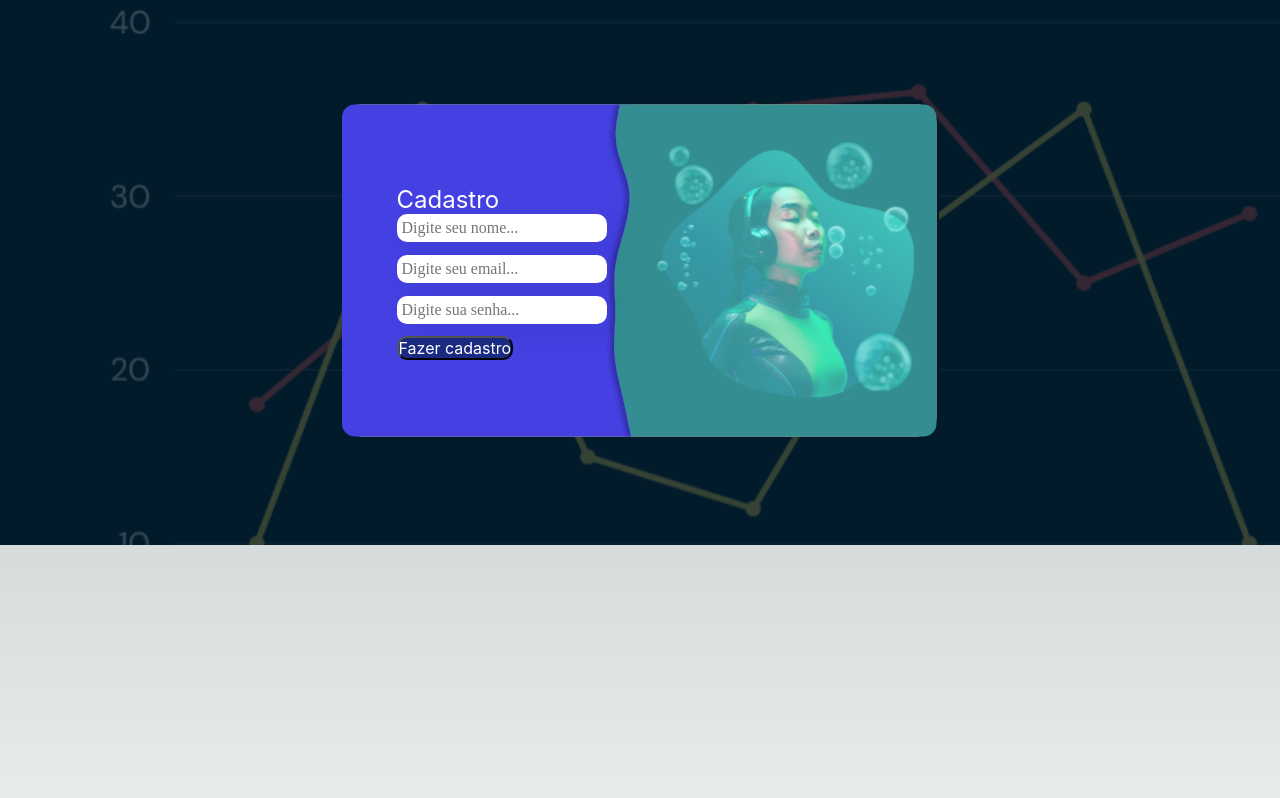
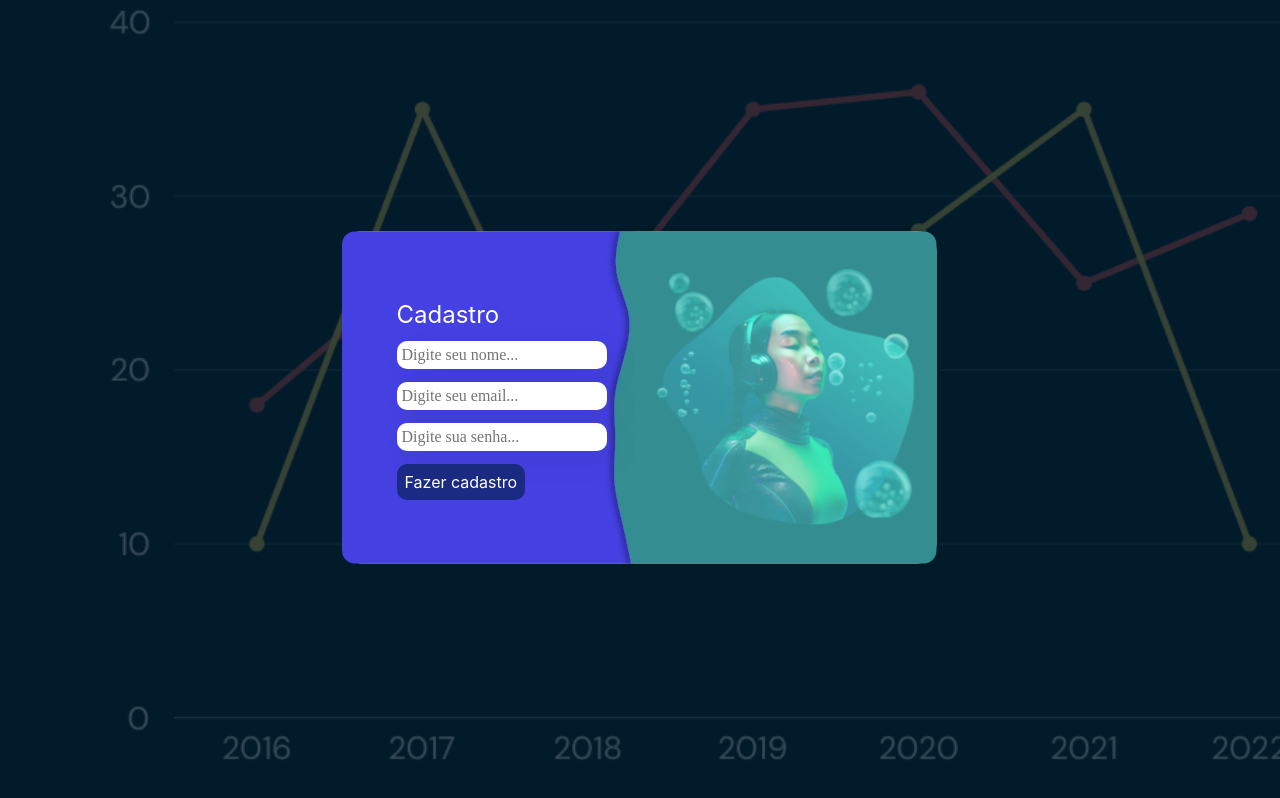
Before and after one commit to leonardobezrr/easytrade-frontend, a Next.js app: page /cadastro in a window 1280 px wide. Built offline with nearby package versions, Linux system fonts and the light colour scheme.

Commit message:
correções na tela de cadastro

```diff
--- a/src/pages/cadastro/cadastro.module.css
+++ b/src/pages/cadastro/cadastro.module.css
@@ -1,10 +1,12 @@
 .container{
     background-color: #021b2b;
+    width: 100%;
+    height: 100vh;
 }
 
 .imagem{
     position: absolute;
-    padding: 120px;
+
 }
 
 .box{
@@ -43,6 +45,7 @@
     font-style: normal;
     font-weight: 400;
     line-height: normal;
+    margin-bottom: .5em;
 }
 
 .inputs button{
@@ -58,6 +61,9 @@
     justify-content: flex-end;
     align-items: center;
     gap: 10px;
+    padding: 8px;
+    border: none;
+    cursor: pointer;
 }
 
 .inputs{
```
